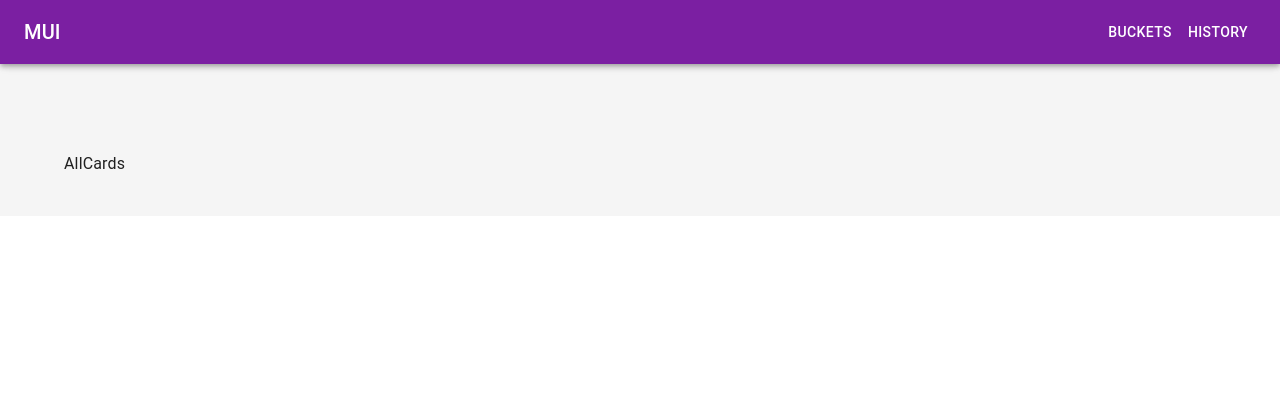
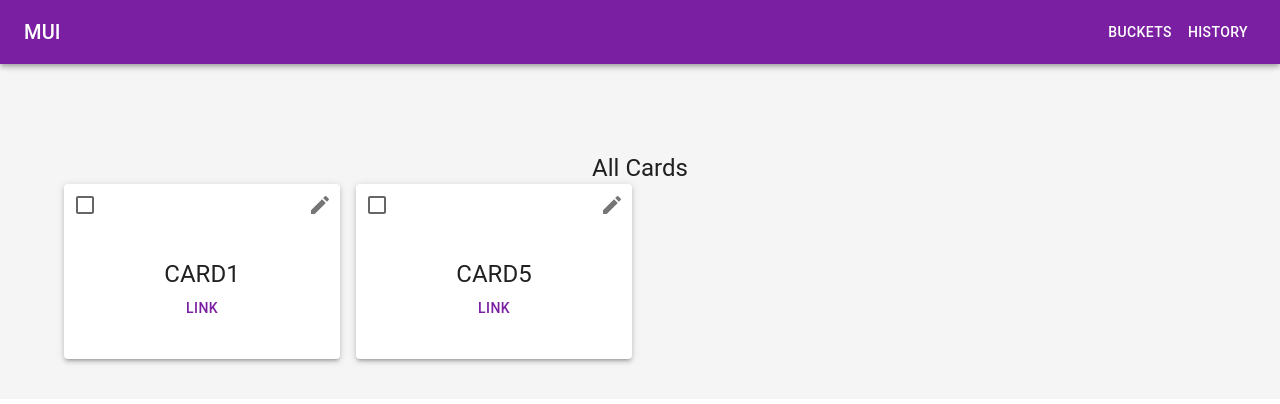
Before and after one commit to Ajit-91/CRUD_Demo, a React (Create React App) app: page /buckets/1 in a window 1280 px wide. Shown: the top 404 px of the page. Built offline with nearby package versions, Linux system fonts and the light colour scheme; data requests are answered from the project's data file.

Commit message:
added datacard and bucket

```diff
--- a/db.json
+++ b/db.json
@@ -29,60 +29,60 @@
     {
       "id": 1,
       "name": "card1",
-      "bucket": "bucket1",
+      "bucketId": "1",
       "link": "https://www.youtube.com/watch?v=QH2-TGUlwu4"
     },
     {
       "id": 2,
       "name": "card2",
-      "bucket": "bucket2",
+      "bucketId": "2",
       "link": "https://www.youtube.com/watch?v=QH2-TGUlwu4"
     },
     {
       "id": 3,
       "name": "card3",
-      "bucket": "bucket3",
+      "bucketId": "3",
       "link": "https://www.youtube.com/watch?v=QH2-TGUlwu4"
     },
     {
       "id": 4,
       "name": "card4",
-      "bucket": "bucket4",
+      "bucketId": "4",
       "link": "https://www.youtube.com/watch?v=QH2-TGUlwu4"
     },
     {
       "id": 5,
       "name": "card5",
-      "bucket": "bucket1",
+      "bucketId": "1",
       "link": "https://www.youtube.com/watch?v=QH2-TGUlwu4"
     },
     {
       "id": 6,
       "name": "card6",
-      "bucket": "bucket2",
+      "bucketId": "2",
       "link": "https://www.youtube.com/watch?v=QH2-TGUlwu4"
     },
     {
       "id": 7,
       "name": "card7",
-      "bucket": "bucket3",
+      "bucketId": "3",
       "link": "https://www.youtube.com/watch?v=QH2-TGUlwu4"
     },
     {
       "id": 8,
       "name": "card8",
-      "bucket": "bucket4",
+      "bucketId": "4",
       "link": "https://www.youtube.com/watch?v=QH2-TGUlwu4"
     },
     {
       "name": "card9",
-      "bucket": "bucket2",
+      "bucketId": "2",
       "link": "https://www.youtube.com/watch?v=QH2-TGUlwu4",
       "id": 9
     },
     {
       "name": "card10",
-      "bucket": "bucket3",
+      "bucketId": "3",
       "link": "https://www.youtube.com/watch?v=QH2-TGUlwu4",
       "id": 10
     }
--- a/src/APIs/cardApi.js
+++ b/src/APIs/cardApi.js
@@ -1,7 +1,8 @@
 import { fetchThunkApi } from "../utils/fetchApi";
 
-export const getAllCards = async (_, {rejectWithValue}) => {
-    const route = process.env.REACT_APP_BASE_URL + "/cards";
+export const getAllCards = async (id, {rejectWithValue}) => {
+    const route = `${process.env.REACT_APP_BASE_URL}/cards?bucketId=${id}`;
+    console.log({route})
     const options = {
         method: "GET",
     };
--- a/src/components/Bucket.jsx
+++ b/src/components/Bucket.jsx
@@ -1,8 +1,11 @@
 import { Box, Checkbox, Divider, IconButton, Paper, Typography } from '@mui/material'
 import EditIcon from '@mui/icons-material/Edit';
 import React from 'react'
+import { useNavigate } from 'react-router-dom';
 
 const Bucket = ({ name, id }) => {
+    const navigate = useNavigate()
+
     return (
         <>
             <Paper elevation={3}>
@@ -17,7 +20,9 @@ const Bucket = ({ name, id }) => {
                     </IconButton>
                 </Box>
 
-                <Box sx={{display : 'flex', justifyContent : 'center', alignItems : 'center', py : 4}}>
+                <Box sx={{display : 'flex', justifyContent : 'center', alignItems : 'center', py : 4}}
+                    onClick={() => navigate(`/buckets/${id}`)}
+                >
                     <Typography align='center' variant="h5">{name?.toUpperCase()}</Typography>
                 </Box>
             </Paper>
--- a/src/components/DataCard.jsx
+++ b/src/components/DataCard.jsx
@@ -1,8 +1,28 @@
 import React from 'react'
+import { Box, Button, Checkbox, IconButton, Paper, Typography } from '@mui/material'
+import EditIcon from '@mui/icons-material/Edit';
 
-const DataCard = () => {
+const DataCard = ({name, link, id}) => {
   return (
-    <div>DataCard</div>
+    <>
+    <Paper elevation={3}>
+        <Box sx={{
+            display: 'flex',
+            justifyContent: 'space-between',
+            alignItems: 'center'
+        }} >
+            <Checkbox />
+            <IconButton>
+                <EditIcon />
+            </IconButton>
+        </Box>
+
+        <Box sx={{display : 'flex', justifyContent : 'center', alignItems : 'center', flexDirection : 'column', py : 4}}>
+            <Typography align='center' variant="h5">{name?.toUpperCase()}</Typography>
+            <Button mt={3} href={link} >Link</Button>
+        </Box>
+    </Paper>
+</>
   )
 }
 
--- a/src/pages/AllCards.jsx
+++ b/src/pages/AllCards.jsx
@@ -1,8 +1,45 @@
-import React from 'react'
+import { Grid, Typography } from '@mui/material';
+import React, { useEffect, useState } from 'react'
+import { useDispatch } from 'react-redux';
+import { useParams } from 'react-router-dom';
+import DataCard from '../components/DataCard';
+import { getAllCards } from '../redux/slices/cardSlice'
 
 const AllCards = () => {
+
+  const [allCardData, setAllCardData] = useState([]);
+  const [loading, setLoading] = useState(true);
+  const dispatch = useDispatch();
+  const params = useParams();
+
+  console.log({ allCardData, params })
+  useEffect(() => {
+    (async () => {
+      const data = await dispatch(getAllCards(params.id)).unwrap();
+
+      setAllCardData(data)
+      setLoading(false)
+    })()
+  }, [dispatch])
+
+
   return (
-    <div>AllCards</div>
+    <>
+      {loading ? <Typography align='center' variant='h4'>Loading...</Typography> : (
+        <>
+          <Typography align='center' variant='h5'>All Cards</Typography>
+          <Grid container spacing={2}>
+            {
+              allCardData && allCardData.map((item, index) => (
+                <Grid item xs={12} sm={6} md={4} lg={3} key={index} >
+                  <DataCard name={item.name} link={item.link} />
+                </Grid>
+              ))
+            }
+          </Grid>
+        </>
+      )}
+    </>
   )
 }
 
--- a/src/pages/Buckets.jsx
+++ b/src/pages/Buckets.jsx
@@ -37,7 +37,7 @@ const Buckets = () => {
             {
               bucketsData && bucketsData.map((item, index) => (
                 <Grid item xs={12} sm={6} md={4} lg={3} key={index} >
-                  <Bucket name={item.name} />
+                  <Bucket name={item.name} id={item.id} />
                 </Grid>
               ))
             }
```
